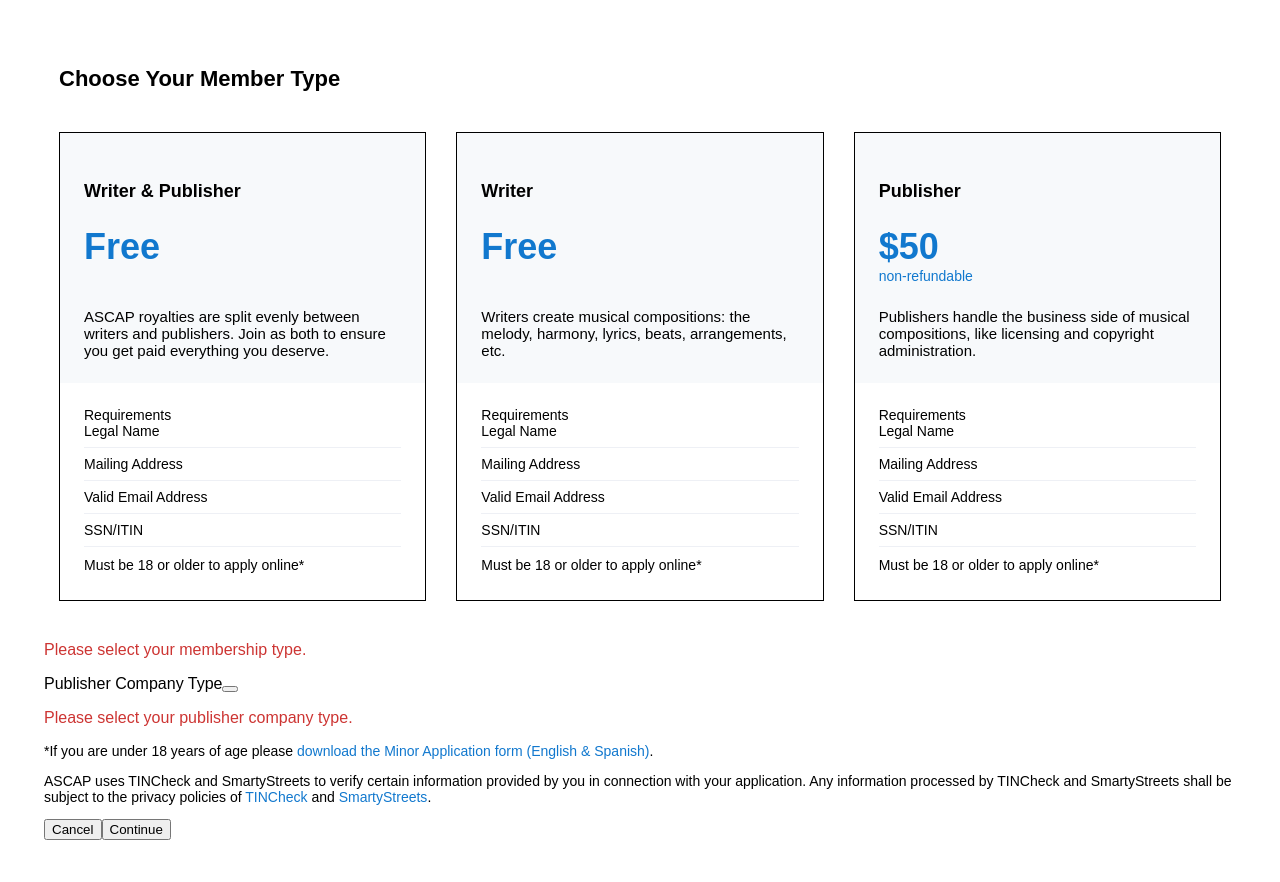
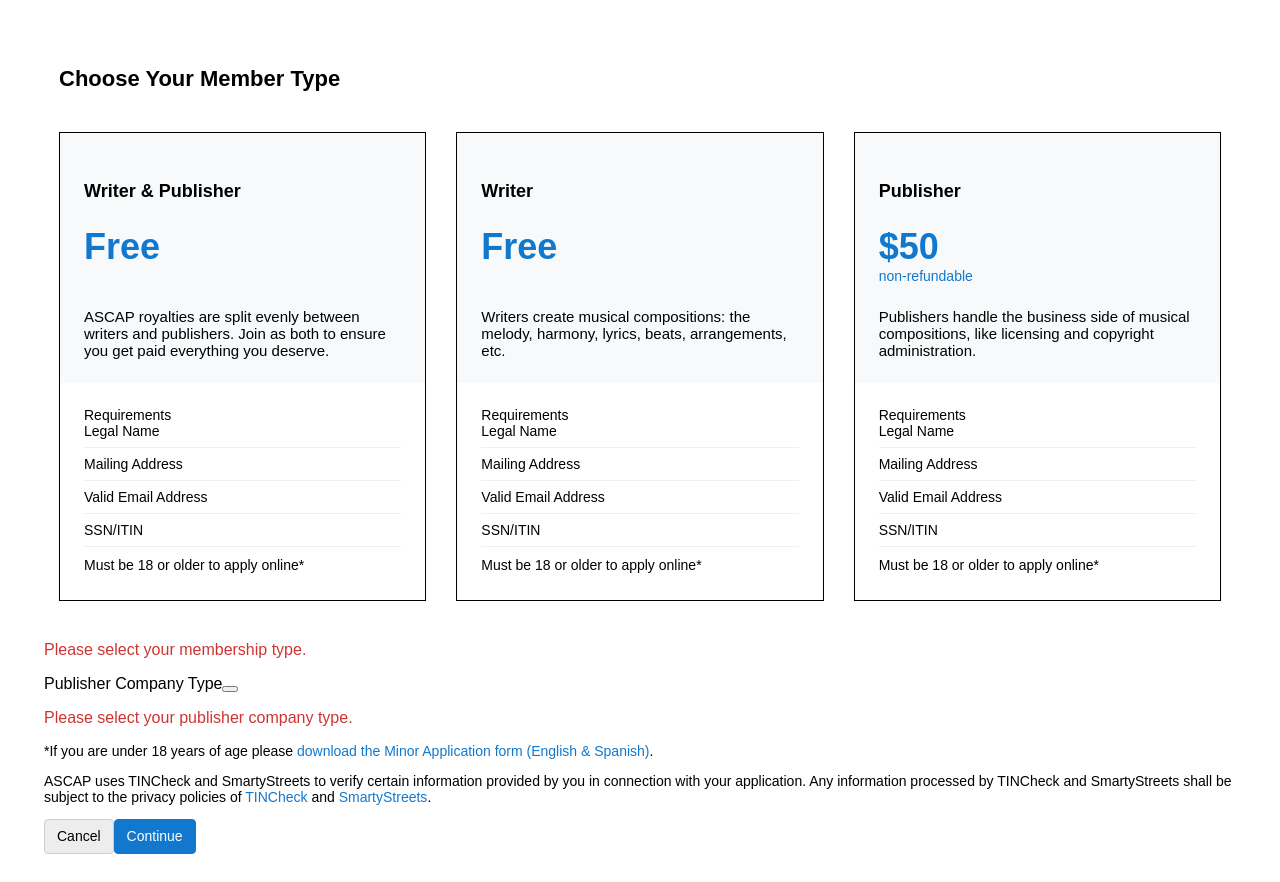
Before and after one commit to patcoston/ascap, a React (Vite) app: page / in a window 1280 px wide. Built offline with nearby package versions, Linux system fonts and the light colour scheme.

Commit message:
Updated Button component to use Mixins

```diff
--- a/src/App.jsx
+++ b/src/App.jsx
@@ -61,26 +61,8 @@
         <a href="javascript:void(0)">SmartyStreets</a>.
       </Note>
       <div className="Buttons">
-        <Button
-          backgroundColor=""
-          backgroundColorHover=""
-          borderColor=""
-          borderColorHover=""
-          labelColor=""
-          labelColorHover=""
-          labelText="Cancel"
-          action={() => {}}
-        />
-        <Button
-          backgroundColor=""
-          backgroundColorHover=""
-          borderColor=""
-          borderColorHover=""
-          labelColor=""
-          labelColorHover=""
-          labelText="Continue"
-          action={() => {}}
-        />
+        <Button type="cancel" labelText="Cancel" action={() => {}} />
+        <Button type="continue" labelText="Continue" action={() => {}} />
       </div>
     </div>
   )
--- a/src/components/Button.jsx
+++ b/src/components/Button.jsx
@@ -1,16 +1,23 @@
 import '../sass/Button.scss'
 
-const Button = ({
-  backgroundColor,
-  backgroundColorHover,
-  borderColor,
-  borderColorHover,
-  labelColor,
-  labelColorHover,
-  labelText,
-  action,
-}) => {
-  return <button onClick={() => action()}>{labelText}</button>
+const Button = ({ type, labelText, action }) => {
+  var buttonClass = 'default'
+  switch (type) {
+    case 'cancel': {
+      buttonClass = 'button-cancel'
+      break
+    }
+    case 'continue': {
+      buttonClass = 'button-continue'
+      break
+    }
+  }
+  console.log(buttonClass)
+  return (
+    <button className={buttonClass} onClick={() => action()}>
+      {labelText}
+    </button>
+  )
 }
 
 export default Button
--- a/src/sass/Button.scss
+++ b/src/sass/Button.scss
@@ -1 +1,25 @@
 @import 'variables';
+@import 'mixins';
+
+.button-cancel {
+  @include button(
+    $button-cancel-background,
+    $button-cancel-background-hover,
+    $button-cancel-border,
+    $button-cancel-border-hover,
+    $button-cancel-label,
+    $button-cancel-label-hover
+  );
+}
+.button-continue {
+  @include button(
+    $button-continue-background,
+    $button-continue-background-hover,
+    $button-continue-border,
+    $button-continue-border-hover,
+    $button-continue-label,
+    $button-continue-label-hover
+  );
+}
+
+// TODO: Define button-default
```
